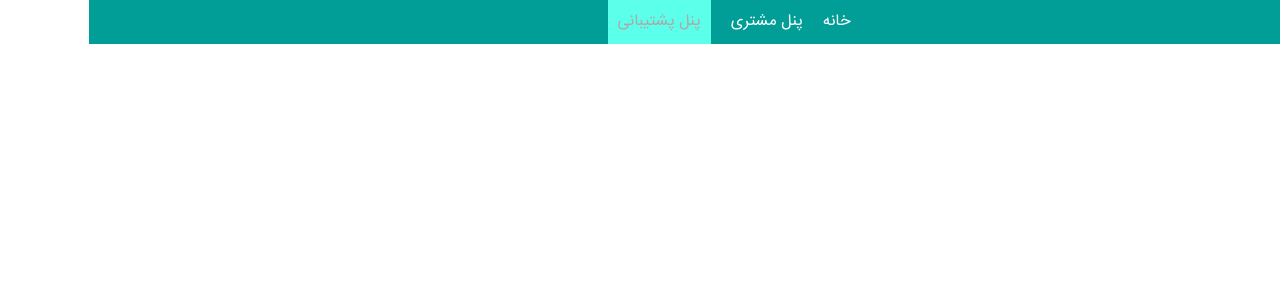
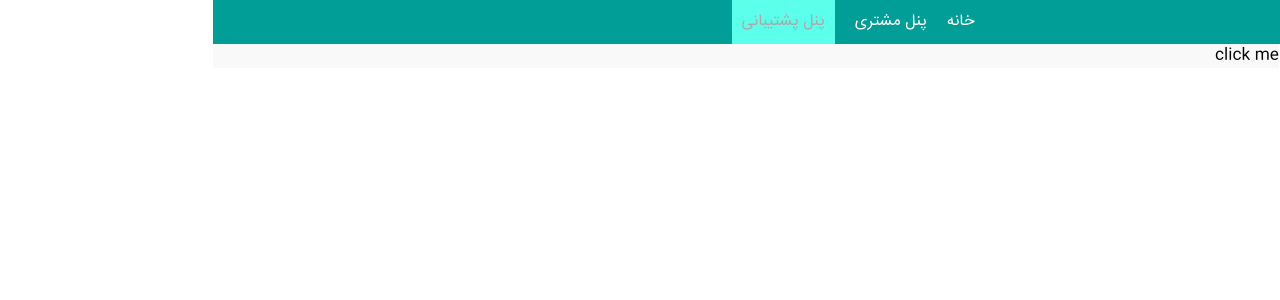
Before and after one commit to peyman-norozy/chat-bin, a React (Create React App) app: page /support in a window 1280 px wide. Shown: the top 300 px of the page. Built offline with nearby package versions, Linux system fonts and the light colour scheme.

Commit message:
add the clickEvent and ChangeEvent to the SupportPage.tsx

```diff
--- a/src/pages/ClientPage.tsx
+++ b/src/pages/ClientPage.tsx
@@ -1,15 +1,17 @@
+import React, { useState } from "react";
 import Input from "../component/Input/Input";
-import React, { useState } from "react";
 import Button from "../component/Button/Button";
 
 const ClientPage = () => {
-  const [clientMessage, setClientMessage] = useState("");
+  const [clientMessage, setClientMessage] = useState<string>("");
 
-  const clientSendHandler = () => {
+  const clientSendHandler = (): void => {
     console.log(clientMessage);
   };
 
-  const clientTextHandler = (event: React.ChangeEvent<HTMLInputElement>) => {
+  const clientTextHandler = (
+    event: React.ChangeEvent<HTMLInputElement>
+  ): void => {
     setClientMessage(event.target.value);
   };
 
--- a/src/pages/SupportPage.tsx
+++ b/src/pages/SupportPage.tsx
@@ -1,7 +1,26 @@
+import React, { useState } from "react";
+import Input from "../component/Input/Input";
+import Button from "../component/Button/Button";
+
 const SupportPage = () => {
+  const [supportMessage, setSupportMessage] = useState<string>("");
+
+  const supportSendHandler = (): void => {
+    console.log(supportMessage);
+  };
+
+  const supportTextHandler = (
+    event: React.ChangeEvent<HTMLInputElement>
+  ): void => {
+    setSupportMessage(event.target.value);
+  };
+
   return (
     <>
-      <div>support</div>
+      <div className="bg-[#F9F9F9]">
+        <Input Inputtype={"text"} changeHandler={supportTextHandler} />
+        <Button clickHandler={supportSendHandler} />
+      </div>
     </>
   );
 };
```
